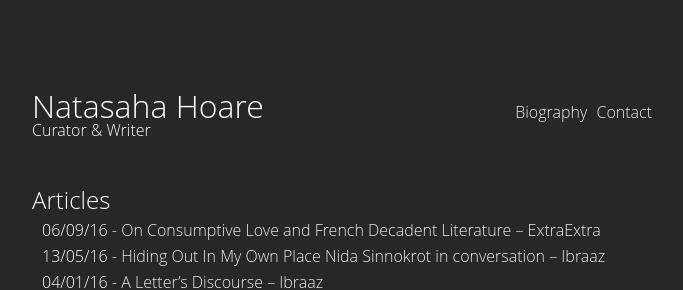
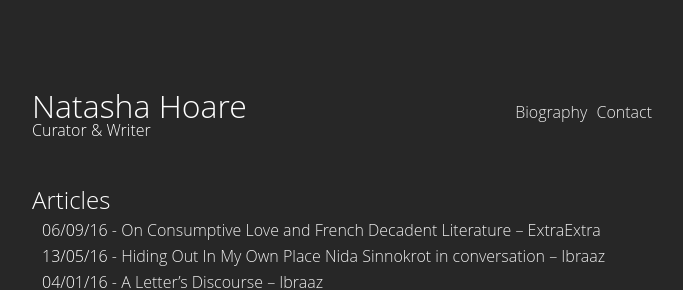
Before and after one commit to natashahoare/natashahoare, a Jekyll site: the page built from index.html, in a window 1280 px wide. Shown: the top 290 px of the page, without its empty margins (78-761 px from the left). Built offline with Jekyll 4.4.1, drawn with Linux system fonts in a browser that asks for light colours.

Commit message:
Update _config.yml

```diff
--- a/_config.yml
+++ b/_config.yml
@@ -2,7 +2,7 @@
 permalink: /article/:year-:month-:day-:title
 
 # My variables
-name: Natasaha Hoare
+name: Natasha Hoare
 description: Curator & Writer
 google_verification: null
 
```
